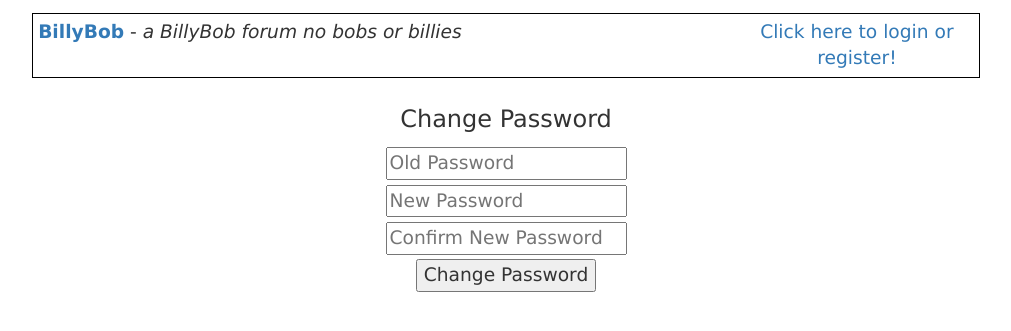
After one commit to ZCW-Spring25/CircusCircus, a Flask app: page /change_password in a window 1280 px wide. The commit adds this page. Shown: the top 331 px of the page, without its empty margins (134-1145 px from the left). Run offline with Flask 3, Linux system fonts and the light colour scheme; some libraries are stand-ins or nearby versions.

Commit message:
Change password button

```diff
--- a/forum/routes.py
+++ b/forum/routes.py
@@ -168,8 +168,33 @@ def user():
 	if user_id:
 		user = User.query.get_or_404(user_id)
 		posts = Post.query.filter(Post.user_id == user.id).all()
-		return render_template('user.html', user=user, posts=posts)
+		comments = Comment.query.filter(Comment.user_id == user.id).all()
+		return render_template('user.html', user=user, posts=posts, comments= comments)
 	elif current_user.is_authenticated:
 		return redirect(url_for('user', user_id=current_user.id))
 	else:
 		return redirect ('/loginform')
+
+@login_required
+@rt.route('/change_password', methods=['POST', 'GET'])
+def change_password():
+	if request.method == 'POST':
+		old_password = request.form['old_password']
+		new_password = request.form['new_password']
+		confirm_password = request.form['confirm_password']
+
+		if not check_password_hash(current_user.password, old_password):
+			flash('Old password does not match records.')
+			return redirect(url_for('change_password'))
+
+		if new_password != confirm_password:
+			flash('New and confirm do not match.')
+			return redirect(url_for('change_password'))
+
+		current_user.password = generate_password_hash(new_password)
+		db.session.commit()
+
+		flash('Password has been updated')
+		return redirect(url_for('user'))
+
+	return render_template('change_password.html')
--- /dev/null
+++ b/forum/templates/change_password.html
@@ -0,0 +1,15 @@
+{% extends 'layout.html' %}
+{% block body %}
+{{ path|safe }}
+
+<div class="loginbox">
+    <h3>Change Password</h3>
+    <form action="/change_password" method="POST">
+        <input class="loginelement" type="password" placeholder="Old Password" name="old_password" required><br>
+        <input class="loginelement" type="password" placeholder="New Password" name="new_password" required><br>
+        <input class="loginelement" type="password" placeholder="Confirm New Password" name="confirm_password" required><br>
+        <input class="loginelement" type="submit" value="Change Password">
+    </form>
+</div>
+
+{% endblock %}
--- a/forum/templates/header.html
+++ b/forum/templates/header.html
@@ -10,5 +10,6 @@
 {% if current_user.is_authenticated %}
     <div class="actualuser">
         <a href="{{ url_for('routes.user', user_id=current_user.id) }}">Profile</a>
+		<a href="{{ url_for('routes.change_password') }}">Change Password</a>
     </div>
 {% endif %}
```
Also changed, not shown: forum/templates/user.html (+13 -0 lines).
